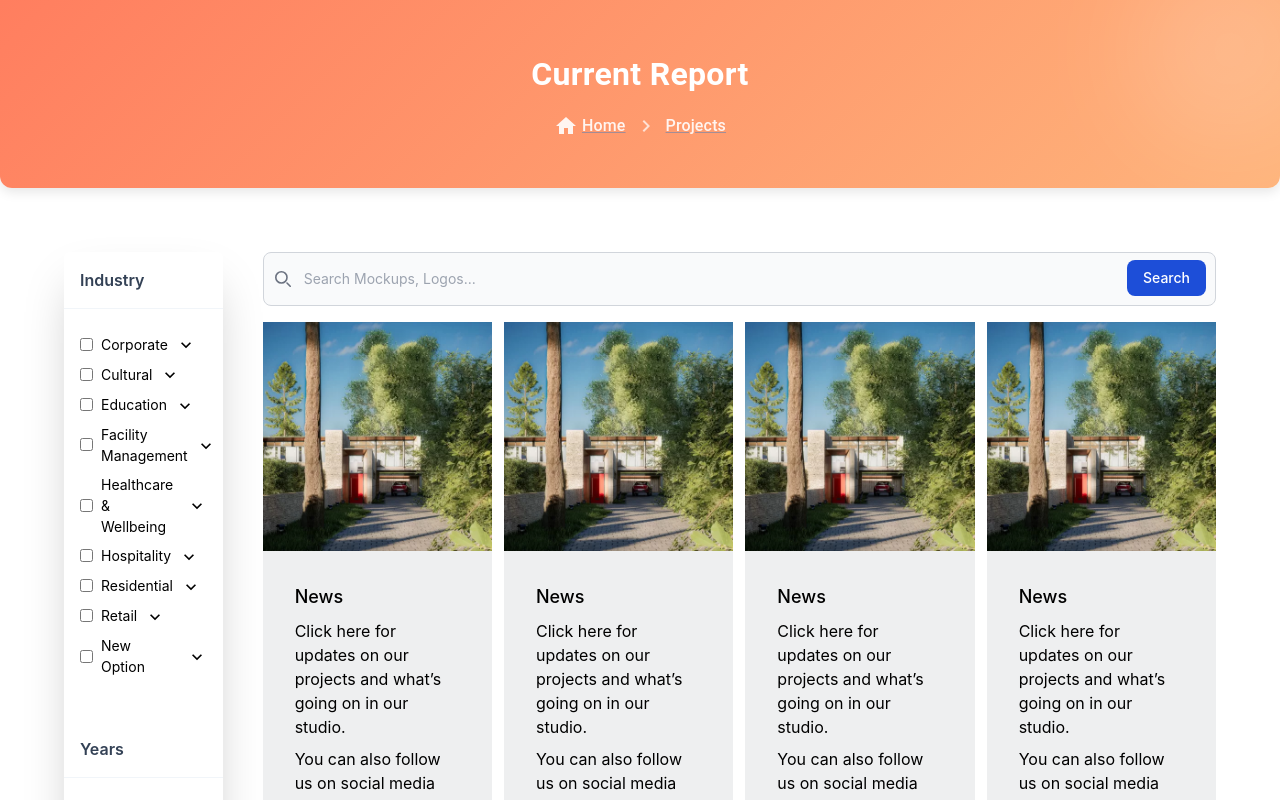
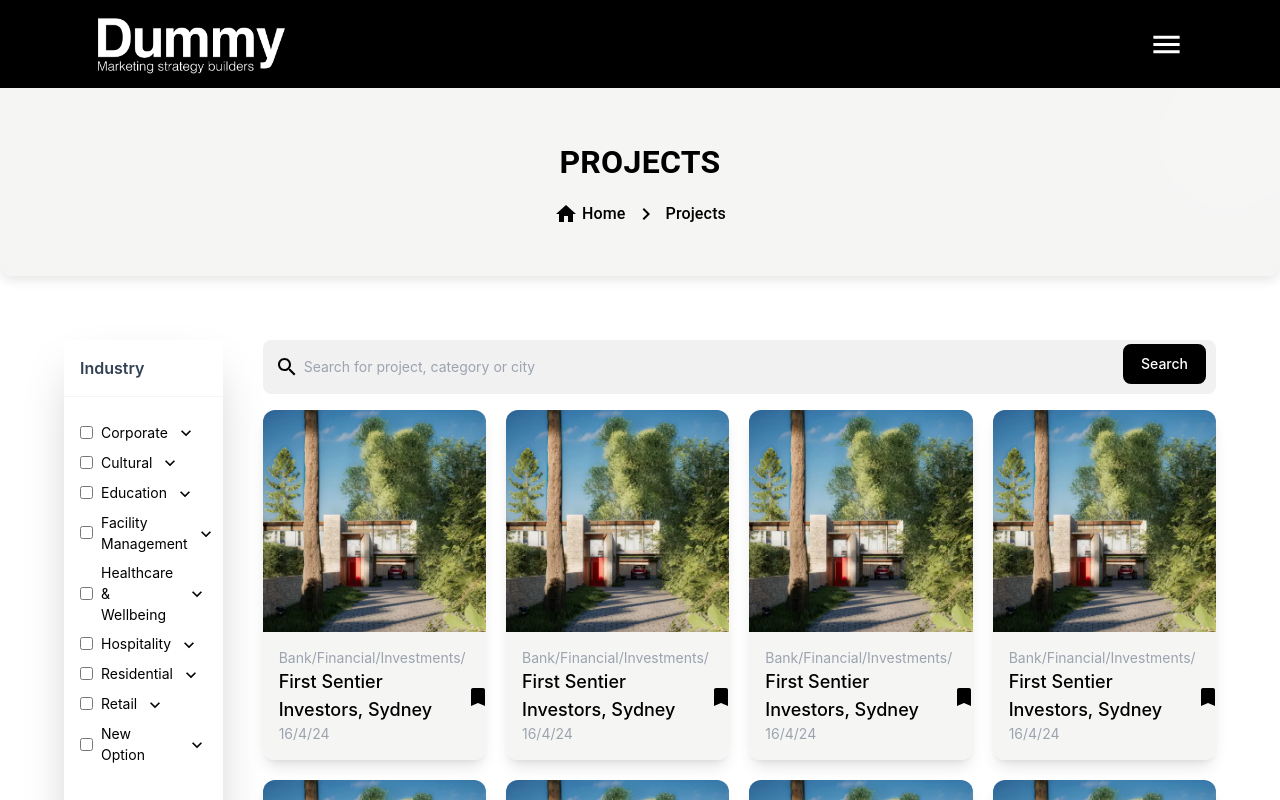
Before and after one commit to abbasbadshah/arch-listing, a React (Create React App) app: page /projects in a window 1280 px wide. Shown: the top 800 px of the page. Built offline with nearby package versions, Linux system fonts and the light colour scheme.

Commit message:
developed project cards

```diff
--- a/src/components/common/Breadcrumb/index.jsx
+++ b/src/components/common/Breadcrumb/index.jsx
@@ -3,10 +3,11 @@ import { Breadcrumbs, Link, Typography } from "@mui/material";
 import HomeIcon from "@mui/icons-material/Home";
 import NavigateNextIcon from "@mui/icons-material/NavigateNext";
 import styled from "@emotion/styled";
+import { useNavigate } from "react-router-dom";
 
 const Container = styled("div")`
   position: relative;
-  background: linear-gradient(135deg, #ff7e5f, #feb47b);
+  background: #f5f5f4;
   padding: 50px 0;
   border-radius: 0 0 12px 12px;
   box-shadow: 0 4px 12px rgba(0, 0, 0, 0.1);
@@ -28,7 +29,7 @@ const Overlay = styled("div")`
 const Heading = styled(Typography)`
   font-size: 2rem;
   font-weight: bold;
-  color: #fff;
+  color: #000;
   z-index: 10;
 `;
 
@@ -37,22 +38,26 @@ const BreadcrumbContainer = styled(Breadcrumbs)`
   margin-top: 1rem;
 
   .MuiBreadcrumbs-separator {
-    color: rgba(255, 255, 255, 0.7);
+    color: #000;
   }
 `;
 
 const BreadcrumbLink = styled(Link)`
-  color: rgba(255, 255, 255, 0.9);
+  color: #000;
   font-weight: 500;
   transition: color 0.3s;
-  decoration: none;
+  text-decoration: none;
 
   &:hover {
-    color: #fff;
+    color: #000;
   }
 `;
 
 export const Breadcrumb = ({ heading, breadcrumbs }) => {
+  const navigate = useNavigate();
+  const navigateToHome = () => {
+    navigate("/");
+  };
   return (
     <Container className="py-8">
       <Overlay />
@@ -61,7 +66,10 @@ export const Breadcrumb = ({ heading, breadcrumbs }) => {
         separator={<NavigateNextIcon />}
         className="flex justify-center"
       >
-        <BreadcrumbLink href="/" className="flex items-center">
+        <BreadcrumbLink
+          onClick={navigateToHome}
+          className="flex items-center cursor-pointer"
+        >
           <HomeIcon className="mr-1" />
           Home
         </BreadcrumbLink>
--- /dev/null
+++ b/src/components/common/header/header1.jsx
@@ -0,0 +1,33 @@
+import React, { useState } from "react";
+import logo from "../../../assets/images/Header/arclogo.png";
+import MenuIcon from "@mui/icons-material/Menu";
+import Sidebar from "../sidebar";
+
+export const HeaderOne = () => {
+  const [isSidebarOpen, setIsSidebarOpen] = useState(false);
+
+  const toggleSidebar = () => {
+    setIsSidebarOpen(!isSidebarOpen);
+  };
+
+  return (
+    <div>
+      <header className="relative py-3 px-4 lg:px-24 flex justify-between items-center z-[99]">
+        <img src={logo} className="h-12 md:h-16" alt="logo" />
+        <MenuIcon
+          sx={{
+            color: "#fff",
+            fontSize: "24px",
+            "@media (min-width: 768px)": {
+              fontSize: "35px",
+            },
+          }}
+          className="hover:cursor-pointer"
+          onClick={toggleSidebar}
+        />
+      </header>
+
+      <Sidebar isOpen={isSidebarOpen} toggleSidebar={toggleSidebar} />
+    </div>
+  );
+};
--- /dev/null
+++ b/src/components/common/header/header2.jsx
@@ -0,0 +1,33 @@
+import React, { useState } from "react";
+import logo from "../../../assets/images/Header/arclogo.png";
+import MenuIcon from "@mui/icons-material/Menu";
+import Sidebar from "../sidebar";
+
+export const HeaderTwo = () => {
+  const [isSidebarOpen, setIsSidebarOpen] = useState(false);
+
+  const toggleSidebar = () => {
+    setIsSidebarOpen(!isSidebarOpen);
+  };
+
+  return (
+    <div>
+      <header className="relative py-3 px-4 bg-black lg:px-24 flex justify-between items-center z-[99]">
+        <img src={logo} className="h-12 md:h-16" alt="logo" />
+        <MenuIcon
+          sx={{
+            color: "#fff",
+            fontSize: "24px",
+            "@media (min-width: 768px)": {
+              fontSize: "35px",
+            },
+          }}
+          className="hover:cursor-pointer"
+          onClick={toggleSidebar}
+        />
+      </header>
+
+      <Sidebar isOpen={isSidebarOpen} toggleSidebar={toggleSidebar} />
+    </div>
+  );
+};
--- a/src/components/layout/index.jsx
+++ b/src/components/layout/index.jsx
@@ -1,10 +1,22 @@
-import { HeaderOne } from "../common/header";
+import { HeaderOne } from "../common/header/header1";
+import { HeaderTwo } from "../common/header/header2";
 import { Footer } from "../common/footer";
 
-export const Layout = ({ children }) => {
+export const Layout = ({ children, headerType }) => {
+  const renderHeader = () => {
+    switch (headerType) {
+      case "header1":
+        return <HeaderOne />;
+      case "header2":
+        return <HeaderTwo />;
+      default:
+        return <HeaderOne />;
+    }
+  };
+
   return (
     <div>
-      <HeaderOne />
+      {renderHeader()}
       <main>{children}</main>
       <Footer />
     </div>
--- a/src/pages/Home/index.jsx
+++ b/src/pages/Home/index.jsx
@@ -6,7 +6,7 @@ import { News } from "./News";
 
 export const HomePage = () => {
   return (
-    <Layout>
+    <Layout headerType="header1">
       <HeroSlider />
       <Section>
         <HomeMainSectionOne />
--- a/src/pages/Projects/index.jsx
+++ b/src/pages/Projects/index.jsx
@@ -2,166 +2,141 @@ import React from "react";
 import { Accordion } from "../../components/common/Accordion";
 import { Breadcrumb } from "../../components/common/Breadcrumb";
 import { Year, Industry } from "./Filters";
-import { ArrowRightAlt } from "@mui/icons-material";
+import { Bookmark, Search } from "@mui/icons-material";
 import newsImage1 from "../../assets/images/Home/News/main4.webp";
+import { Layout } from "../../components/layout";
 
 export const Projects = () => {
   const breadcrumbs = [{ label: "Projects", href: "/projects" }];
 
+  const projects = [
+    {
+      id: 1,
+      categories: ["Bank", "Financial", "Investments"],
+      title: "First Sentier Investors, Sydney",
+      date: "16/4/24",
+      image: newsImage1,
+    },
+    {
+      id: 2,
+      categories: ["Bank", "Financial", "Investments"],
+      title: "First Sentier Investors, Sydney",
+      date: "16/4/24",
+      image: newsImage1,
+    },
+    {
+      id: 3,
+      categories: ["Bank", "Financial", "Investments"],
+      title: "First Sentier Investors, Sydney",
+      date: "16/4/24",
+      image: newsImage1,
+    },
+    {
+      id: 4,
+      categories: ["Bank", "Financial", "Investments"],
+      title: "First Sentier Investors, Sydney",
+      date: "16/4/24",
+      image: newsImage1,
+    },
+    {
+      id: 5,
+      categories: ["Bank", "Financial", "Investments"],
+      title: "First Sentier Investors, Sydney",
+      date: "16/4/24",
+      image: newsImage1,
+    },
+    {
+      id: 6,
+      categories: ["Bank", "Financial", "Investments"],
+      title: "First Sentier Investors, Sydney",
+      date: "16/4/24",
+      image: newsImage1,
+    },
+    {
+      id: 7,
+      categories: ["Bank", "Financial", "Investments"],
+      title: "First Sentier Investors, Sydney",
+      date: "16/4/24",
+      image: newsImage1,
+    },
+    {
+      id: 8,
+      categories: ["Bank", "Financial", "Investments"],
+      title: "First Sentier Investors, Sydney",
+      date: "16/4/24",
+      image: newsImage1,
+    },
+  ];
+
   return (
-    <div>
-      <Breadcrumb heading="Current Report" breadcrumbs={breadcrumbs} />
-      <div className="grid grid-flow-row lg:grid-flow-col lg:grid-cols-12 mt-16 px-4 lg:px-16 gap-10">
-        <div className="lg:col-span-2 rounded-md shadow-2xl">
+    <Layout headerType="header2">
+      <Breadcrumb heading="PROJECTS" breadcrumbs={breadcrumbs} />
+      <div className="grid grid-flow-row lg:grid-flow-col lg:grid-cols-12 my-16 px-4 lg:px-16 gap-10">
+        <div className="lg:col-span-2 h-fit rounded-md shadow-2xl">
           <Accordion title="Industry" ContentComponent={Industry} index={0} />
           <Accordion title="Years" ContentComponent={Year} index={1} />
           <Accordion title="Brands" ContentComponent={Industry} index={2} />
         </div>
         <div className="lg:col-span-10">
-          <form class="mt-10 lg:mt-0">
+          <form className="mt-10 lg:mt-0">
             <label
-              for="default-search"
-              class="mb-2 text-sm font-medium text-gray-900 sr-only dark:text-white"
+              htmlFor="default-search"
+              className="mb-2 text-sm font-medium text-gray-900 sr-only dark:text-white"
             >
               Search
             </label>
-            <div class="relative">
-              <div class="absolute inset-y-0 start-0 flex items-center ps-3 pointer-events-none">
-                <svg
-                  class="w-4 h-4 text-gray-500 dark:text-gray-400"
-                  aria-hidden="true"
-                  xmlns="http://www.w3.org/2000/svg"
-                  fill="none"
-                  viewBox="0 0 20 20"
-                >
-                  <path
-                    stroke="currentColor"
-                    stroke-linecap="round"
-                    stroke-linejoin="round"
-                    stroke-width="2"
-                    d="m19 19-4-4m0-7A7 7 0 1 1 1 8a7 7 0 0 1 14 0Z"
-                  />
-                </svg>
+            <div className="relative">
+              <div className="absolute inset-y-0 start-0 flex items-center ps-3 pointer-events-none">
+                <Search />
               </div>
               <input
                 type="search"
                 id="default-search"
-                class="block w-full p-4 ps-10 text-sm text-gray-900 border border-gray-300 rounded-lg bg-gray-50 focus:ring-blue-500 focus:border-blue-500 dark:bg-gray-700 dark:border-gray-600 dark:placeholder-gray-400 dark:text-white dark:focus:ring-blue-500 dark:focus:border-blue-500"
-                placeholder="Search Mockups, Logos..."
+                className="block w-full p-4 ps-10 text-sm text-gray-900 border border-[#F1F1F1] rounded-lg bg-[#F1F1F1] dark:placeholder-gray-400 dark:text-white dark:focus:ring-blue-500 dark:focus:border-blue-500"
+                placeholder="Search for project, category or city"
                 required
               />
               <button
                 type="submit"
-                class="text-white absolute end-2.5 bottom-2.5 bg-blue-700 hover:bg-blue-800 focus:ring-4 focus:outline-none focus:ring-blue-300 font-medium rounded-lg text-sm px-4 py-2 dark:bg-blue-600 dark:hover:bg-blue-700 dark:focus:ring-blue-800"
+                className="text-white absolute end-2.5 bottom-2.5 bg-black border-2 border-black hover:bg-transparent hover:text-black focus:ring-4 font-medium rounded-lg text-sm px-4 py-2 "
               >
                 Search
               </button>
             </div>
           </form>
-          <div className="grid lg:grid-cols-12 mt-4 gap-3">
-            {/* Card One */}
-            <div className="lg:h-[320px] flex flex-col lg:col-span-3">
+          <div className="mt-4">
+            <div className="grid lg:grid-cols-12 gap-5">
+              {projects.map((project) => (
+                <div
+                  className="flex flex-col lg:col-span-3 h-[350px] overflow-hidden transition duration-300 hover:scale-105 shadow-lg rounded-xl"
+                  key={project.id}
+                  id="project-card"
+                >
                   <img
-                src={newsImage1}
-                className="w-full h-full object-cover basis-1/2"
+                    src={project.image}
+                    className="w-full min-h-40 object-cover"
                     alt="newsimage"
                   />
-              <div className="bg-[#EEEFF0] p-8 text-left flex flex-col justify-between">
+                  <div className="p-4 text-left flex justify-between items-center bg-[#F5F5F4]">
                     <div>
-                  <h3 className="text-lg font-medium">News</h3>
-                  <p className="mt-2">
-                    Click here for updates on our projects and what’s going on
-                    in our studio.
-                  </p>
-                  <p className="mt-2">
-                    You can also follow us on social media using the links
-                    below.
-                  </p>
+                      <ul className="flex text-gray-400 text-sm">
+                        {project.categories.map((category, index) => (
+                          <li key={index}>{category}/</li>
+                        ))}
+                      </ul>
+                      <h3 className="text-lg font-medium">{project.title}</h3>
+                      <p className="text-sm text-gray-400">{project.date}</p>
                     </div>
-                <a href="/" className="tracking-widest text-base group mt-5">
-                  More
-                  <ArrowRightAlt className="transform transition-transform duration-300 group-hover:translate-x-2" />
-                </a>
+                    <div className="w-5">
+                      <Bookmark />
                     </div>
                   </div>
-            {/* Card One */}
-            <div className="lg:h-[320px] flex flex-col lg:col-span-3">
-              <img
-                src={newsImage1}
-                className="w-full h-full object-cover basis-1/2"
-                alt="newsimage"
-              />
-              <div className="bg-[#EEEFF0] p-8 text-left flex flex-col justify-between">
-                <div>
-                  <h3 className="text-lg font-medium">News</h3>
-                  <p className="mt-2">
-                    Click here for updates on our projects and what’s going on
-                    in our studio.
-                  </p>
-                  <p className="mt-2">
-                    You can also follow us on social media using the links
-                    below.
-                  </p>
                 </div>
-                <a href="/" className="tracking-widest text-base group mt-5">
-                  More
-                  <ArrowRightAlt className="transform transition-transform duration-300 group-hover:translate-x-2" />
-                </a>
-              </div>
-            </div>
-            {/* Card One */}
-            <div className="lg:h-[320px] flex flex-col lg:col-span-3">
-              <img
-                src={newsImage1}
-                className="w-full h-full object-cover basis-1/2"
-                alt="newsimage"
-              />
-              <div className="bg-[#EEEFF0] p-8 text-left flex flex-col justify-between">
-                <div>
-                  <h3 className="text-lg font-medium">News</h3>
-                  <p className="mt-2">
-                    Click here for updates on our projects and what’s going on
-                    in our studio.
-                  </p>
-                  <p className="mt-2">
-                    You can also follow us on social media using the links
-                    below.
-                  </p>
-                </div>
-                <a href="/" className="tracking-widest text-base group mt-5">
-                  More
-                  <ArrowRightAlt className="transform transition-transform duration-300 group-hover:translate-x-2" />
-                </a>
-              </div>
-            </div>
-            {/* Card One */}
-            <div className="lg:h-[320px] flex flex-col lg:col-span-3">
-              <img
-                src={newsImage1}
-                className="w-full h-full object-cover basis-1/2"
-                alt="newsimage"
-              />
-              <div className="bg-[#EEEFF0] p-8 text-left flex flex-col justify-between">
-                <div>
-                  <h3 className="text-lg font-medium">News</h3>
-                  <p className="mt-2">
-                    Click here for updates on our projects and what’s going on
-                    in our studio.
-                  </p>
-                  <p className="mt-2">
-                    You can also follow us on social media using the links
-                    below.
-                  </p>
-                </div>
-                <a href="/" className="tracking-widest text-base group mt-5">
-                  More
-                  <ArrowRightAlt className="transform transition-transform duration-300 group-hover:translate-x-2" />
-                </a>
+              ))}
             </div>
           </div>
         </div>
       </div>
-      </div>
-    </div>
+    </Layout>
   );
 };
```
Also changed, not shown: src/components/common/header/index.jsx (+6 -32 lines). Lines whose indentation alone changed are shown as unchanged.
